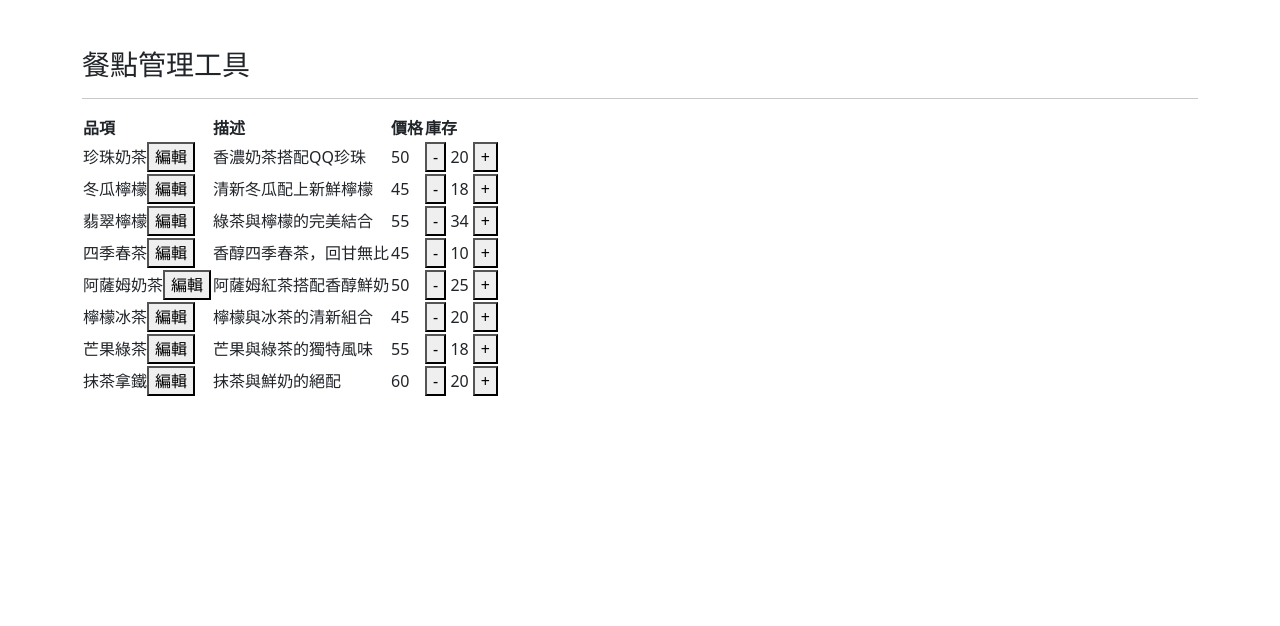
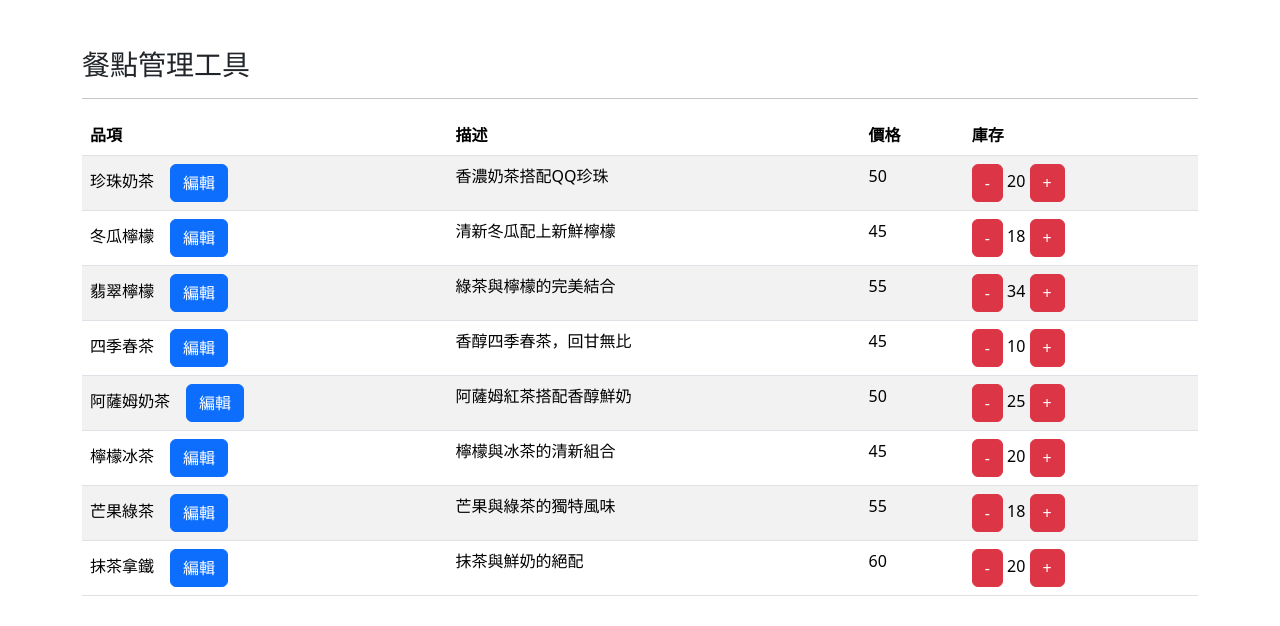
Before and after one commit to OdiliaWang/for-vie-2024-deploy, a Vue app: page / in a window 1280 px wide. Shown: the top 626 px of the page. Built offline with nearby package versions, Linux system fonts and the light colour scheme.

Commit message:
updata code

```diff
--- a/src/HW/OrderList-Week01HW.vue
+++ b/src/HW/OrderList-Week01HW.vue
@@ -90,7 +90,7 @@ const confirmEdit = () => {
     <h3 class="mt-5">餐點管理工具</h3>
     <hr>
     <div>
-      <table>
+      <table class="table table-striped">
         <thead>
           <tr>
             <th scope="col" class="name">品項</th>
@@ -104,13 +104,13 @@ const confirmEdit = () => {
           <tr v-for="drink in drinkList" :key="drink.id">
             <td>
               <div>
-                <span v-if="tempEdit.id === drink.id">
-                  <input type="text" v-model="tempEdit.name" />
-                  <button type="button" @click="confirmEdit">確認</button>
-                  <button type="button" v-if="tempEdit.id" @click="tempEdit = {}">取消</button>
-                </span>
+                <div v-if="tempEdit.id === drink.id">
+                  <input type="text" class="me-2" v-model="tempEdit.name" />
+                  <button type="button" class="btn btn-success me-2" @click="confirmEdit">確認</button>
+                  <button type="button" class="btn btn-secondary" v-if="tempEdit.id" @click="tempEdit = {}">取消</button>
+                </div>
                 <span v-else>{{ drink.name }}</span>
-                <button type="button" v-if="!tempEdit.id" @click="nameEdit(drink)">
+                <button type="button" class="btn btn-primary ms-3" v-if="!tempEdit.id" @click="nameEdit(drink)">
                   編輯
                 </button>
               </div>
@@ -118,9 +118,9 @@ const confirmEdit = () => {
             <td> {{ drink.description }} </td>
             <td> {{ drink.price }} </td>
             <td>
-              <button type="button" @click="handleMinus(drink)"> - </button>
+              <button type="button" class="btn btn-danger" @click="handleMinus(drink)"> - </button>
               {{ drink.stock }}
-              <button type="button" @click="handlePlus(drink)"> + </button>
+              <button type="button" class="btn btn-danger" @click="handlePlus(drink)"> + </button>
             </td>
           </tr>
         </tbody>
```
